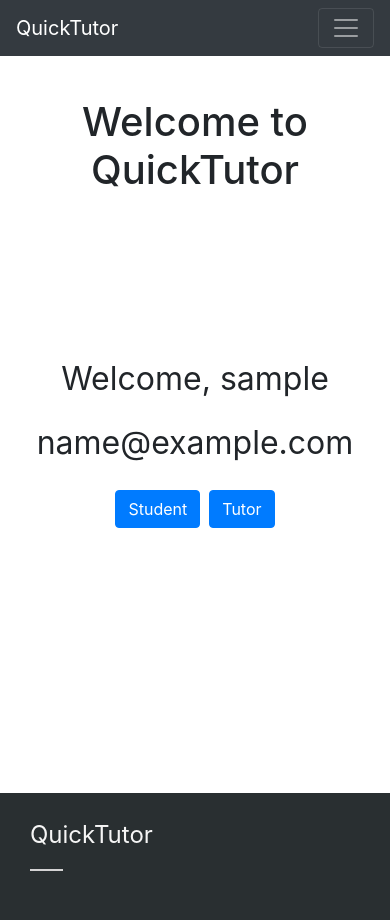
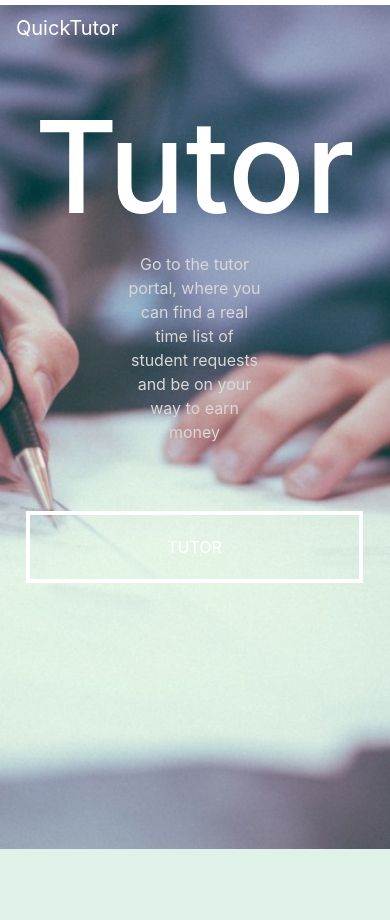
Before and after one commit to alexagomez/quick-tutor-project, a Django app: page / in a window 390 px wide. After the commit the page ends 849 px from the top, so only its background shows below. Run offline with Django 3.2, Linux system fonts and the light colour scheme; the visitor is signed in with stand-in values (Sample User, id 1); some libraries are stand-ins or nearby versions.

Commit message:
index page styling overhaul

```diff
--- a/QuickTutor/static/QuickTutor/css/style.css
+++ b/QuickTutor/static/QuickTutor/css/style.css
@@ -7,3 +7,69 @@
      min-width: 100%;
      max-width: 100%;
 }
+
+.blur_img {
+    position: absolute;
+    width: 100%;
+    height: 100%;
+    backdrop-filter: blur(3px);
+    top: 0;
+    left: 0;
+    right: 0;
+    bottom: 0;
+}
+
+.blur_img_split {
+    position: absolute;
+    width: 100%;
+    height: 100%;
+    backdrop-filter: blur(0px);
+    top: 0;
+    left: 0;
+    right: 0;
+    bottom: 0;
+}
+.blur_img_split:hover {
+    backdrop-filter: blur(6px);
+}
+.blur_img_split_btn {
+    position: absolute;
+    width: 100%;
+    height: 100%;
+    backdrop-filter: blur(6px);
+    top: 0;
+    left: 0;
+    right: 0;
+    bottom: 0;
+}
+
+.login_button {
+    color: #fff !important;
+    text-transform: uppercase;
+    text-decoration: none;
+    background: #ffffff00;
+    width: 40vh;
+    padding: 20px;
+    border: 4px solid #fff !important;
+    display: inline-block;
+}
+
+.login_button:hover {
+    color: #8f58a8 !important;
+    background: #ffffff;
+    text-decoration: none;
+}
+
+.welcome-banner {
+    color: white;
+}
+
+.welcome-banner h1 {
+    font-size: 8rem;
+}
+.welcome-banner h2 {
+    font-size: 5rem;
+}
+.welcome-banner p {
+    color: rgb(216, 216, 216);
+}
--- a/QuickTutor/templates/QuickTutor/base.html
+++ b/QuickTutor/templates/QuickTutor/base.html
@@ -1,4 +1,3 @@
-
 <html>
 
 <head>
@@ -12,8 +11,8 @@
 </head>
 
 <body>
-  <nav class="navbar navbar-expand-lg navbar-dark bg-dark">
-    <a class="navbar-brand" href="#">QuickTutor</a>
+  <nav class="navbar navbar-expand-lg" style="z-index:5;">
+    <a class="navbar-brand" href="#" style="color: white">QuickTutor</a>
     <button class="navbar-toggler" type="button" data-toggle="collapse" data-target="#navbarSupportedContent"
       aria-controls="navbarSupportedContent" aria-expanded="false" aria-label="Toggle navigation">
       <span class="navbar-toggler-icon"></span>
@@ -22,14 +21,24 @@
     <div class="collapse navbar-collapse" id="navbarSupportedContent">
 
       <ul class="navbar-nav ml-auto">
+        <li class="nav-item active">
+          <a class="nav-link" href="#" style="color: white;">Home <span class="sr-only">(current)</span></a>
+        </li>
+        <li class="nav-item active">
+          <a class="nav-link" href="#" style="color: white;">About Us </a>
+        </li>
         <li class="nav-item dropdown">
           <a class="nav-link dropdown-toggle" href="#" id="navbarDropdown" role="button" data-toggle="dropdown"
-            aria-haspopup="true" aria-expanded="false">
-            Dropdown
+            aria-haspopup="true" aria-expanded="false" style="color: white">
+            {% if user.is_authenticated %}
+              {{ user.username }}
+            {% else %}
+              More
+            {% endif %}
           </a>
           <div class="dropdown-menu dropdown-menu-right" aria-labelledby="navbarDropdown">
-            <a class="dropdown-item" href="#">Action</a>
-            <a class="dropdown-item" href="#">Another action</a>
+            <a class="dropdown-item" href="{% url 'QuickTutor:student' %}">Student</a>
+            <a class="dropdown-item" href="{% url 'QuickTutor:tutor' %}">Tutor</a>
             {% if user.is_authenticated %}
             <div class="dropdown-divider"></div>
             <a class="dropdown-item" href="{% url 'logout' %}">Logout</a>
@@ -42,23 +51,43 @@
     </div>
   </nav>
 
-
-  <div class="container">
-    <div class="row">
-      <div class="col-md-12">
+  <div>
     {% block content %}
     {% endblock %}
   </div>
+
+  <!-- <footer class="footer">
+    <div class="col-md-12">
+      <div class="row">
+        <div class="col-md-6" style="color:whitesmoke; font-size: 1.5rem;">
+          <div class="d-inline-block" style="margin-top: 24px;">
+            <a style="color: whitesmoke; text-decoration: none">
+              QuickTutor
+            </a>
+            <hr style="border:0.1rem solid rgb(212, 212, 212); width:25%; margin-left: 0" />
+          </div>
         </div>
 
+        <div class="col-md-6" style="color:whitesmoke; font-size: 1.5rem;">
+          <div class="row">
+            <div class="col-md-6">
+              <div>
 
               </div>
+              <div>
 
-  <div class="row">
-    <div class="col-md-12">
-      {% include "QuickTutor/footer.html" %}
               </div>
             </div>
+            <div class="col-md-6">
+              <div>
+
+              </div>
+            </div>
+          </div>
+        </div>
+      </div>
+    </div>
+  </footer> -->
 
 
 
--- a/QuickTutor/templates/QuickTutor/footer.html
+++ /dev/null
@@ -1,37 +0,0 @@
-<!-- LOAD DJANGO TAGS -->
-{% load static %}
-
-<footer>
-    <div class="container footer">
-        <div class="col-md-12">
-            <div class="row">
-                <div class="col-md-6" style="color:whitesmoke; font-size: 1.5rem;">
-                    <div class="d-inline-block" style="margin-top: 24px;">
-                        <a style="color: whitesmoke; text-decoration: none">
-                            QuickTutor
-                        </a>
-                        <hr style="border:0.1rem solid rgb(212, 212, 212); width:25%; margin-left: 0"/>
-                    </div>
-                </div>
-
-                <div class="col-md-6" style="color:whitesmoke; font-size: 1.5rem;">
-                    <div class="row">
-                        <div class="col-md-6">
-                            <div>
-
-                            </div>
-                            <div>
-
-                            </div>
-                        </div>
-                        <div class="col-md-6">
-                            <div>
-
-                            </div>
-                        </div>
-                    </div>
-                </div>
-            </div>
-        </div>
-    </div>
-</footer>
--- a/QuickTutor/templates/QuickTutor/index.html
+++ b/QuickTutor/templates/QuickTutor/index.html
@@ -3,33 +3,104 @@
 {% block content %}
 {% load static %}
 
+<style>
+    .bg_img_init {
+        background: url("{% static 'QuickTutor/images/background.jpg' %}") no-repeat center;
+        background-size: cover;
+        width: 100%;
+    }
+
+    .bg_img_student {
+        background: url("{% static 'QuickTutor/images/student.jpg' %}") no-repeat center;
+        background-size: cover;
+        width: 100%;
+        height: 100%;
+    }
+
+    .bg_img_tutor {
+        background: url("{% static 'QuickTutor/images/tutor.jpg' %}") no-repeat center;
+        background-size: cover;
+        width: 100%;
+        height: 100%;
+    }
+</style>
+
+
+{% if user.is_authenticated %}
+<!-- code for logged in user (tutor | student split page) -->
+<div style="overflow: hidden; height: 100vh; margin-top: -6vh;">
+
+    <div class="row" style=" height: 45vh">
+        <!-- TUTOR -->
+        <div class="col-md-6 bg_img_tutor text-center" style="height:105vh; border-right: 1px solid white;">
+            <div class="blur_img_split" id="blurTutor"></div>
+            <div class="row" style="margin-top:10vh">
+                <div class="col-md-12 welcome-banner" onmouseover="document.getElementById('blurTutor').classList.toggle('blur_img_split_btn')"
+                onmouseout="document.getElementById('blurTutor').classList.toggle('blur_img_split_btn')">
+                    <h1>Tutor</h1>
+                    <p style="margin: 1vh 15vh 5vh 15vh;">
+                        Go to the tutor portal, where you can find a real time list of student
+                        requests and be on your way to earn money
+                    </p>
+                    <a class="login_button" href="{% url 'QuickTutor:tutor' %}" style="margin-top: 3vh;">Tutor</a>
+                </div>
+
+            </div>
+        </div>
+        <!-- STUDENT -->
+        <div class="col-md-6 bg_img_student text-center" style="height:105vh;">
+            <div class="blur_img_split" id="blurStudent"></div>
+            <div class="row" style="margin-top:10vh">
+                <div class="col-md-12 welcome-banner" onmouseover="document.getElementById('blurStudent').classList.toggle('blur_img_split_btn')"
+                onmouseout="document.getElementById('blurStudent').classList.toggle('blur_img_split_btn')">
+                    <h1>Student</h1>
+                    <p style="margin: 1vh 15vh 5vh 15vh;">
+                        Go to the student portal, where you can make tutor requests and
+                        explore your past transactions
+                    </p>
+                    <a class="login_button" href="{% url 'QuickTutor:student' %}" style="margin-top: 3vh;">Student</a>
+                </div>
+            </div>
+        </div>
+    </div>
+
+
+</div>
+
+{% else %}
+<!-- code for initial page, not logged in yet -->
+<body class="bg_img_init" style="overflow: hidden;">
+    <div class="blur_img"></div>
 
     <div class="row" style="margin-top: 5vh;">
-    <div class="col-md-3"></div>
-    <div class="col-md-6 text-center" style="font-size: 2rem;">
-        <h1>Welcome to QuickTutor</h1>
+        <div class="col-md-4"></div>
+        <div class="col-md-4 text-center welcome-banner">
+            <h2>Welcome to</h2>
+            <h1>QuickTutor</h1>
+            <p>
+                Find help on grounds from students who have mastered the subject or
+                offer help to those who need it and earn a few dollars
+            </p>
         </div>
-    <div class="col-md-3"></div>
+        <div class="col-md-4"></div>
 
     </div>
     <div class="row" style="margin-top: 10vh; height: 45vh">
         <div class="col-md-3"></div>
         <div class="col-md-6 text-center" style="font-size: 2rem;">
-        {% if user.is_authenticated %}
-            <p>Welcome, {{ user.username }}</p>
-            <p>{{ user.email }}</p>
-            <!-- <a class="btn btn-primary" href="{% url 'logout' %}">Logout</a> -->
-            <a class="btn btn-primary" href="{% url 'QuickTutor:student' %}">Student</a>
-            <a class="btn btn-primary" href="{% url 'QuickTutor:tutor' %}">Tutor</a>
-        {% else %}
-            <a class="btn btn-primary" href="{% url 'social:begin' 'google-oauth2' %}" style="width: 10vh;">
+
+            <a class="login_button" href="{% url 'social:begin' 'google-oauth2' %}">
                 Login
             </a>
-        {% endif %}
+
         </div>
         <div class="col-md-3"></div>
     </div>
 
+</body>
+
+
+{% endif %}
 
 
 {% endblock %}
--- a/QuickTutor/templates/QuickTutor/signupTutor.html
+++ b/QuickTutor/templates/QuickTutor/signupTutor.html
@@ -9,7 +9,7 @@
     <div class="col-md-6 text-center" style="font-size: 2rem;">
         <div class="row justify-content-center">
             <div class="col-8" style="background-color: white; border-radius: 1rem; border-color:black;">
-                <h1 class="mt-1" style="padding-top: 10rem;">Sign Up as a Student</h1>
+                <h1 class="mt-1" style="padding-top: 10rem;">Sign Up as a Tutor</h1>
                 {% csrf_token %}
                 <form action="{% url 'QuickTutor:update_tutor' %}" method="POST">
                     <div class="form-group">
```
Also changed, not shown: QuickTutor/static/QuickTutor/images/background.jpg (added), QuickTutor/static/QuickTutor/images/student.jpg (added), QuickTutor/static/QuickTutor/images/tutor.jpg (added). Lines whose indentation alone changed are shown as unchanged.
